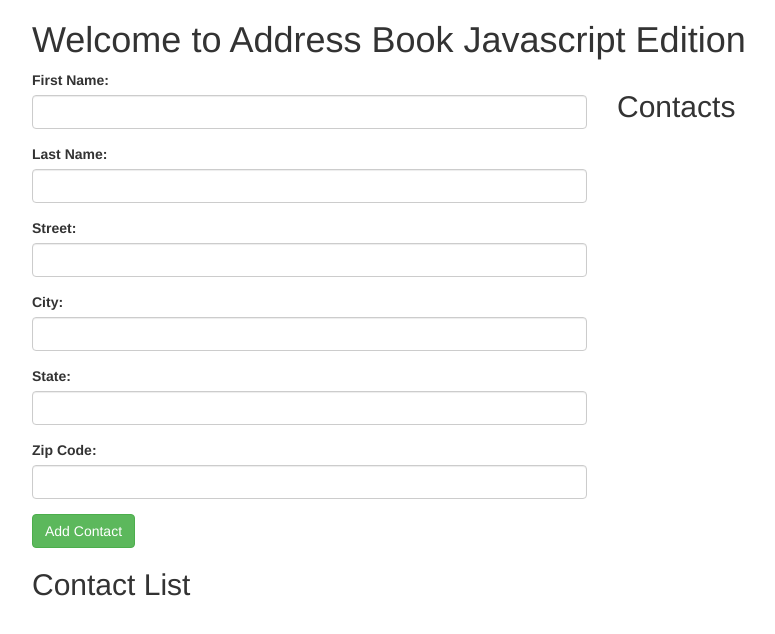
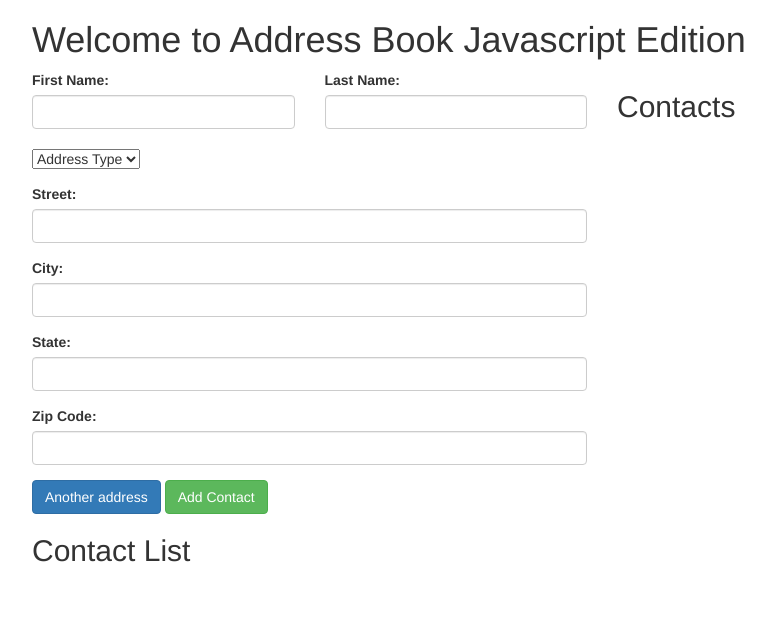
Before and after one commit to k-giardchase/address_book_js_2, a plain HTML site: page index.html in a window 1280 px wide. Shown: the whole page, without its empty margins (38-813 px from the left). Drawn offline with nearby package versions, Linux system fonts and the light colour scheme.

Commit message:
Update html

```diff
--- a/index.html
+++ b/index.html
@@ -16,16 +16,33 @@
     <div class="row">
       <div class="col-sm-6">
         <form id="addContact">
+            <div class='row'>
 
-          <div class="form-group">
+          <div class="col-md-6">
             <label for="firstName">First Name:</label>
             <input class="form-control" type="text" id="firstName">
           </div>
 
-          <div class="form-group">
+          <div class="col-md-6">
             <label for="lastName">Last Name:</label>
             <input class="form-control" type="text" id="lastName">
           </div>
+      </div><br>
+
+      <div id='new-addresses'>
+          <div class='new-address'>
+        <div class='form-group'>
+            <select id="address-type">
+                <option id='type' value='Address'>Address Type</option>
+                <option id='home' value='Home'>Home</option>
+                <option id='office' value='Office'>Office</option>
+                <option id='vacation' value='Vacay Home'>Vacay Home</option>
+                <option id='mansion' value='Mansion'>Mansion</option>
+                <option id='mancave' value='Man-Cave'>Man-Cave</option>
+                <option id='treehouse' value='Treehouse'>Treehouse</option>
+                <option id='guesthouse' value='Guesthouse'>Guesthouse</option>
+            </select>
+        </div>
 
           <div class="form-group">
             <label for="street">Street:</label>
@@ -47,8 +64,12 @@
             <input class="form-control" type="text" id="zipcode">
           </div>
 
+          </div>
+      </div>
+            <span class='btn btn-primary' id='add-address'>Another address</span>
             <button class="btn btn-success"type="submit">Add Contact</button>
         </form>
+
 
         <h2>Contact List</h2>
         <ul id="contact-list">
@@ -62,6 +83,8 @@
           <p>First name: <span class="first-name info"></span></p>
           <p>Last name: <span class="last-name info"></span></p>
           <p>Address: <span class="address info"></span></p>
+              <ul id='addresses'>
+              </ul>
         </ul>
       </div>
     </div>
```
Also changed, not shown: address-book.html (deleted), 1 other file.
